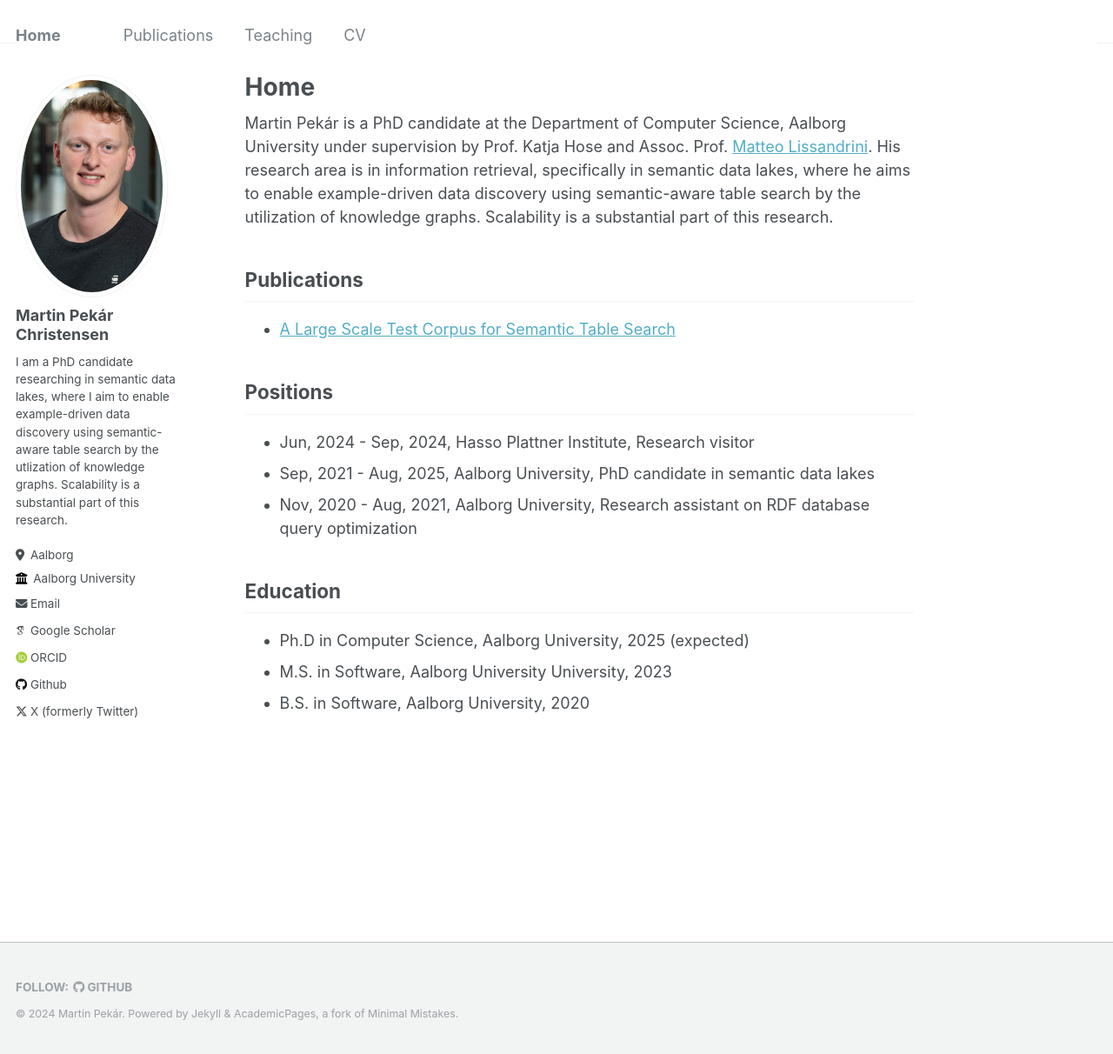
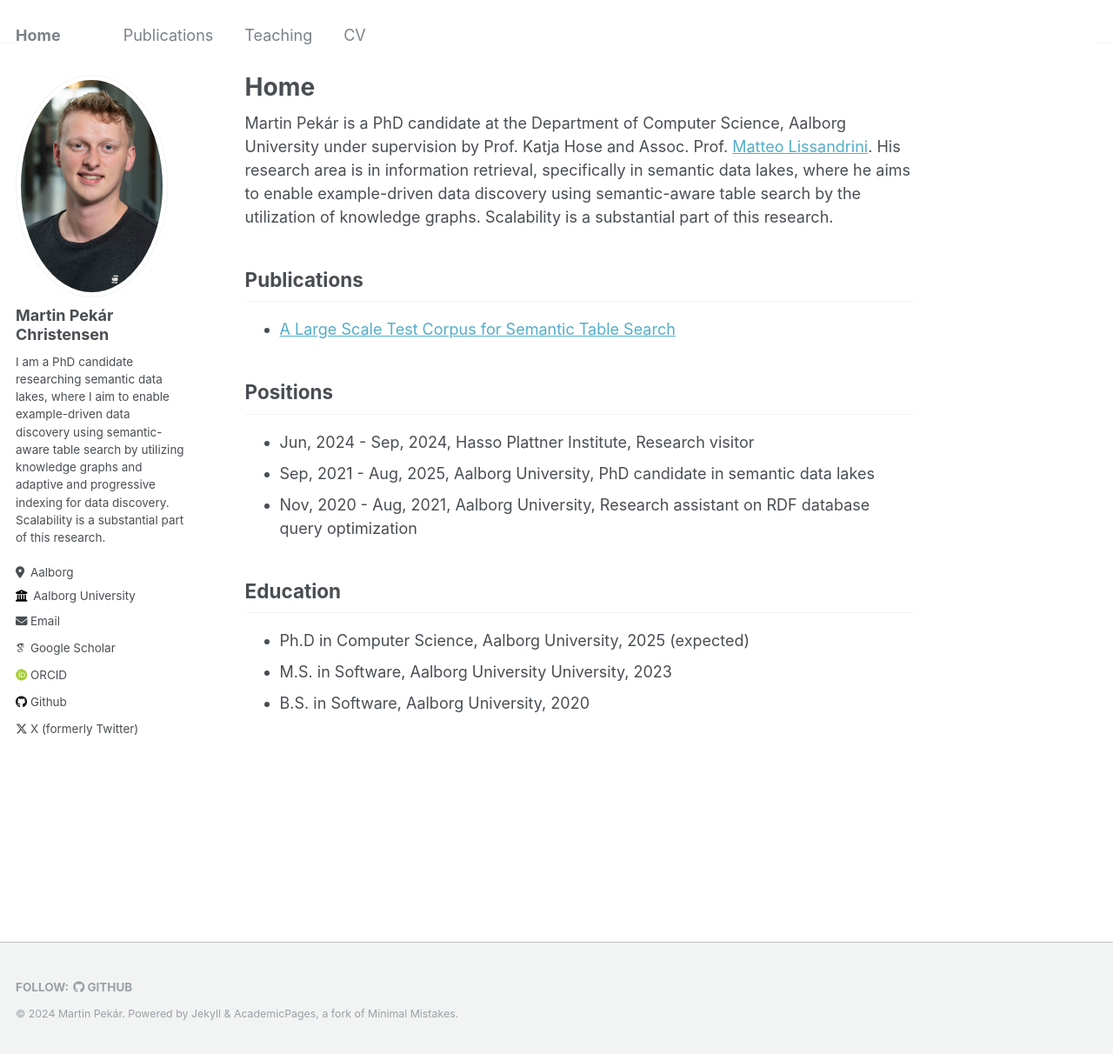
Before and after one commit to MrPekar98/mrpekar98.github.io, a Jekyll site: the page built from _pages/about.md, in a window 1280 px wide and 1212 px high. Shown: the whole window at 87% size. Built offline with Jekyll 4.4.1, drawn with Linux system fonts in a browser that asks for light colours; some web fonts are replaced.

Commit message:
Update _config.yml

```diff
--- a/_config.yml
+++ b/_config.yml
@@ -24,7 +24,7 @@ author:
   avatar           : "profile.jpg"
   name             : "Martin Pekár Christensen"
   pronouns         : # example: "she/her"
-  bio              : "I am a PhD candidate researching in semantic data lakes, where I aim to enable example-driven data discovery using semantic-aware table search by the utlization of knowledge graphs. Scalability is a substantial part of this research."
+  bio              : "I am a PhD candidate researching semantic data lakes, where I aim to enable example-driven data discovery using semantic-aware table search by utilizing knowledge graphs and adaptive and progressive indexing for data discovery. Scalability is a substantial part of this research."
   location         : "Aalborg"
   employer         : "Aalborg University"
   uri              : # URL
```
